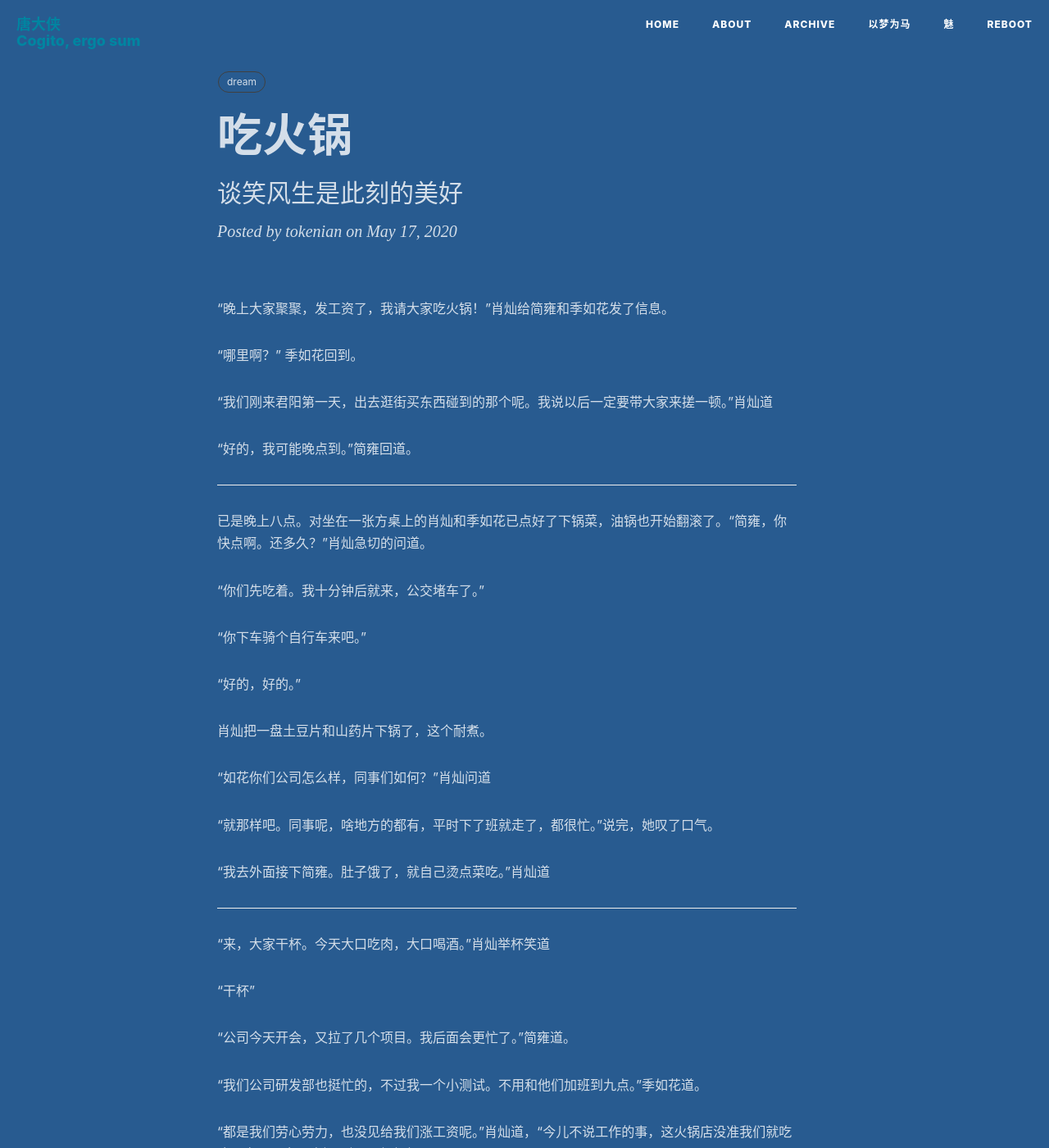
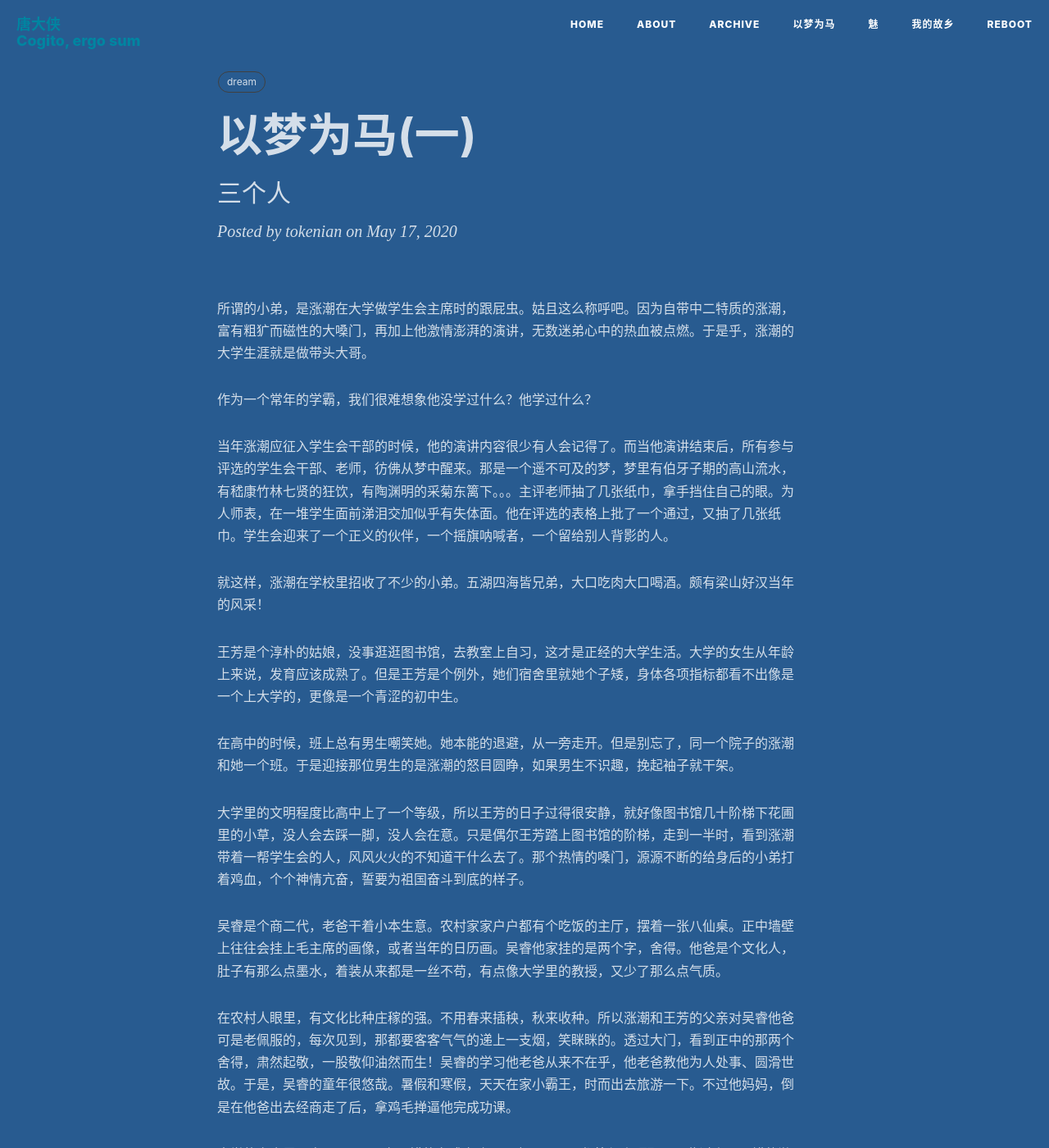
Before and after one commit to tokenian/tokenian.github.io, a Jekyll site: the page built from _posts/dream/2020-05-17-dream-2.md, in a window 1280 px wide and 1400 px high. Shown: the whole window at 82% size. Built offline with Jekyll 4.4.1, drawn with Linux system fonts in a browser that asks for light colours; nearby versions of some CDN libraries; comment, search, counter and statistics services are not loaded; some of the changed text lies outside the part shown.

```diff
--- a/_posts/dream/2020-05-17-dream-2.md
+++ b/_posts/dream/2020-05-17-dream-2.md
@@ -1,6 +1,6 @@
 ---
-subtitle: "谈笑风生是此刻的美好"
-title: "吃火锅"
+title: "以梦为马(一)"
+subtitle: "三个人"
 header-style: text
 layout: post
 author: "tokenian"
@@ -8,42 +8,22 @@ tags:
   - dream
 ---
 
-“晚上大家聚聚，发工资了，我请大家吃火锅！”肖灿给简雍和季如花发了信息。
+所谓的小弟，是涨潮在大学做学生会主席时的跟屁虫。姑且这么称呼吧。因为自带中二特质的涨潮，富有粗犷而磁性的大嗓门，再加上他激情澎湃的演讲，无数迷弟心中的热血被点燃。于是乎，涨潮的大学生涯就是做带头大哥。
 
-“哪里啊？” 季如花回到。
+作为一个常年的学霸，我们很难想象他没学过什么？他学过什么？
 
-“我们刚来君阳第一天，出去逛街买东西碰到的那个呢。我说以后一定要带大家来搓一顿。”肖灿道
+当年涨潮应征入学生会干部的时候，他的演讲内容很少有人会记得了。而当他演讲结束后，所有参与评选的学生会干部、老师，彷佛从梦中醒来。那是一个遥不可及的梦，梦里有伯牙子期的高山流水，有嵇康竹林七贤的狂饮，有陶渊明的采菊东篱下。。。主评老师抽了几张纸巾，拿手挡住自己的眼。为人师表，在一堆学生面前涕泪交加似乎有失体面。他在评选的表格上批了一个通过，又抽了几张纸巾。学生会迎来了一个正义的伙伴，一个摇旗呐喊者，一个留给别人背影的人。
 
-“好的，我可能晚点到。”简雍回道。
+就这样，涨潮在学校里招收了不少的小弟。五湖四海皆兄弟，大口吃肉大口喝酒。颇有梁山好汉当年的风采！
 
----------------------------
+王芳是个淳朴的姑娘，没事逛逛图书馆，去教室上自习，这才是正经的大学生活。大学的女生从年龄上来说，发育应该成熟了。但是王芳是个例外，她们宿舍里就她个子矮，身体各项指标都看不出像是一个上大学的，更像是一个青涩的初中生。
 
-已是晚上八点。对坐在一张方桌上的肖灿和季如花已点好了下锅菜，油锅也开始翻滚了。“简雍，你快点啊。还多久？”肖灿急切的问道。
+在高中的时候，班上总有男生嘲笑她。她本能的退避，从一旁走开。但是别忘了，同一个院子的涨潮和她一个班。于是迎接那位男生的是涨潮的怒目圆睁，如果男生不识趣，挽起袖子就干架。
 
-“你们先吃着。我十分钟后就来，公交堵车了。”
+大学里的文明程度比高中上了一个等级，所以王芳的日子过得很安静，就好像图书馆几十阶梯下花圃里的小草，没人会去踩一脚，没人会在意。只是偶尔王芳踏上图书馆的阶梯，走到一半时，看到涨潮带着一帮学生会的人，风风火火的不知道干什么去了。那个热情的嗓门，源源不断的给身后的小弟打着鸡血，个个神情亢奋，誓要为祖国奋斗到底的样子。
 
-“你下车骑个自行车来吧。”
+吴睿是个商二代，老爸干着小本生意。农村家家户户都有个吃饭的主厅，摆着一张八仙桌。正中墙壁上往往会挂上毛主席的画像，或者当年的日历画。吴睿他家挂的是两个字，舍得。他爸是个文化人，肚子有那么点墨水，着装从来都是一丝不苟，有点像大学里的教授，又少了那么点气质。
 
-“好的，好的。”
+在农村人眼里，有文化比种庄稼的强。不用春来插秧，秋来收种。所以涨潮和王芳的父亲对吴睿他爸可是老佩服的，每次见到，那都要客客气气的递上一支烟，笑眯眯的。透过大门，看到正中的那两个舍得，肃然起敬，一股敬仰油然而生！吴睿的学习他老爸从来不在乎，他老爸教他为人处事、圆滑世故。于是，吴睿的童年很悠哉。暑假和寒假，天天在家小霸王，时而出去旅游一下。不过他妈妈，倒是在他爸出去经商走了后，拿鸡毛掸逼他完成功课。
 
-肖灿把一盘土豆片和山药片下锅了，这个耐煮。
-
-“如花你们公司怎么样，同事们如何？”肖灿问道
-
-“就那样吧。同事呢，啥地方的都有，平时下了班就走了，都很忙。”说完，她叹了口气。
-
-“我去外面接下简雍。肚子饿了，就自己烫点菜吃。”肖灿道
-
--------------------------------------------------------------------------
-
-“来，大家干杯。今天大口吃肉，大口喝酒。”肖灿举杯笑道
-
-“干杯”
-
-“公司今天开会，又拉了几个项目。我后面会更忙了。”简雍道。
-
-“我们公司研发部也挺忙的，不过我一个小测试。不用和他们加班到九点。”季如花道。
-
-“都是我们劳心劳力，也没见给我们涨工资呢。”肖灿道，“今儿不说工作的事，这火锅店没准我们就吃这一次了，今天吃好喝好。哈哈哈。”
-
-牛肉片、肉丸子、鱼片、茼蒿、鹌鹑蛋、鱼豆腐，这一晚吃的很饱，很畅快。
+大学的宿舍里，自己DIY了一台不错的台式电脑，显卡、CPU那都算得上顶配。从此过上了不错的游戏生活。
```
Also changed, not shown: _posts/dream/2015-08-25-dream-1.md (+26 -13 lines), _posts/home/2021-07-26-my-home-1.md (added, +27 -0 lines), _posts/home/2021-07-27-my-home-2.md (added, +41 -0 lines), _posts/math/2021-07-11-influence-of-math-six.md (+1 -1 lines), home.html (added, +51 -0 lines).
